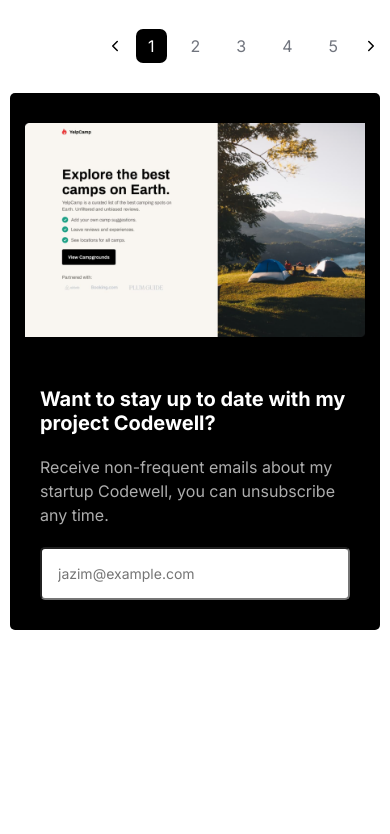
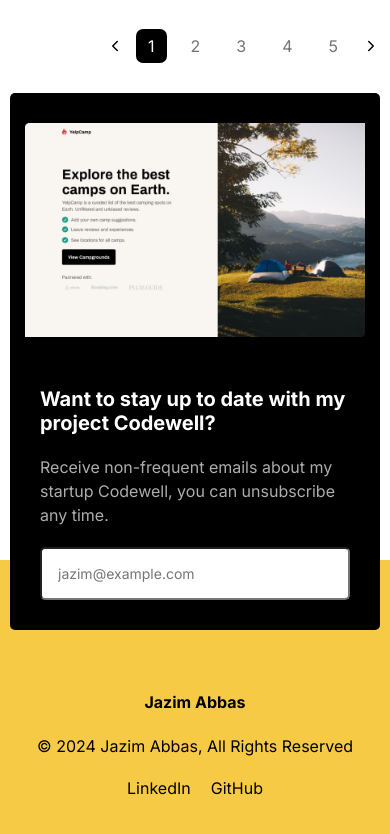
Before and after one commit to jazimabbas/personal-blog-codewell-challenge, a React (Vite) app: page / in a window 390 px wide. Shown: the part 1608-2442 px from the top of the page. Before the commit the page ends 2238 px from the top, so only its background shows below. Built offline with nearby package versions, Linux system fonts and the light colour scheme.

Commit message:
Mobile responsive Footer

```diff
--- a/src/App.tsx
+++ b/src/App.tsx
@@ -8,8 +8,6 @@ import { MainSection } from "./components/main-section";
 import { MaxWidthWrapper } from "./components/max-width";
 
 export default function App() {
-  const items = Array.from({ length: 500 }, (_, index) => index);
-
   return (
     <>
       <MaxWidthWrapper>
@@ -20,7 +18,7 @@ export default function App() {
           <RightAside />
         </Main>
       </MaxWidthWrapper>
-      {/* <Footer /> */}
+      <Footer />
     </>
   );
 }
--- a/src/components/footer.tsx
+++ b/src/components/footer.tsx
@@ -9,7 +9,7 @@ export function Footer() {
       <MaxWidthWrapper>
         <ContentWrapper>
           <Brand>Jazim Abbas</Brand>
-          <p>© {currentYear} Jazim Abbas, All Rights Reserved</p>
+          <Copyright>© {currentYear} Jazim Abbas, All Rights Reserved</Copyright>
           <LinksWrapper>
             <LinkItem>
               <Link href="https://www.linkedin.com/in/jazimabbas">LinkedIn</Link>
@@ -34,6 +34,12 @@ const Wrapper = styled.footer`
 const ContentWrapper = styled.div`
   display: flex;
   justify-content: space-between;
+
+  @media (max-width: 768px) {
+    flex-direction: column;
+    align-items: center;
+    gap: 20px;
+  }
 `;
 
 const Brand = styled.p`
@@ -43,6 +49,7 @@ const Brand = styled.p`
 const LinksWrapper = styled.ul`
   display: flex;
   gap: 20px;
+  padding-left: 0;
 `;
 
 const LinkItem = styled.li`
@@ -53,3 +60,7 @@ const Link = styled.a`
   color: inherit;
   text-decoration: none;
 `;
+
+const Copyright = styled.p`
+  text-align: center;
+`;
```
